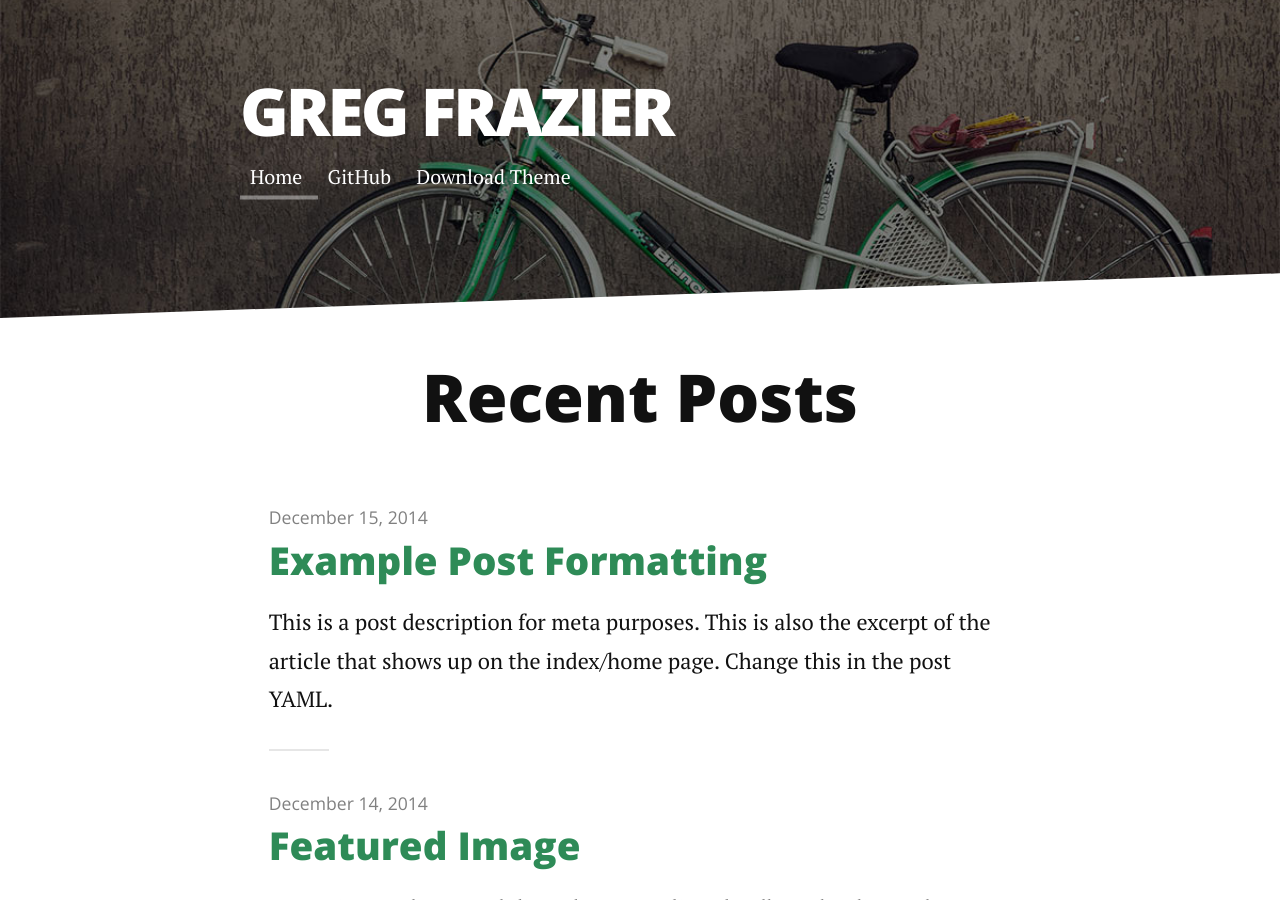
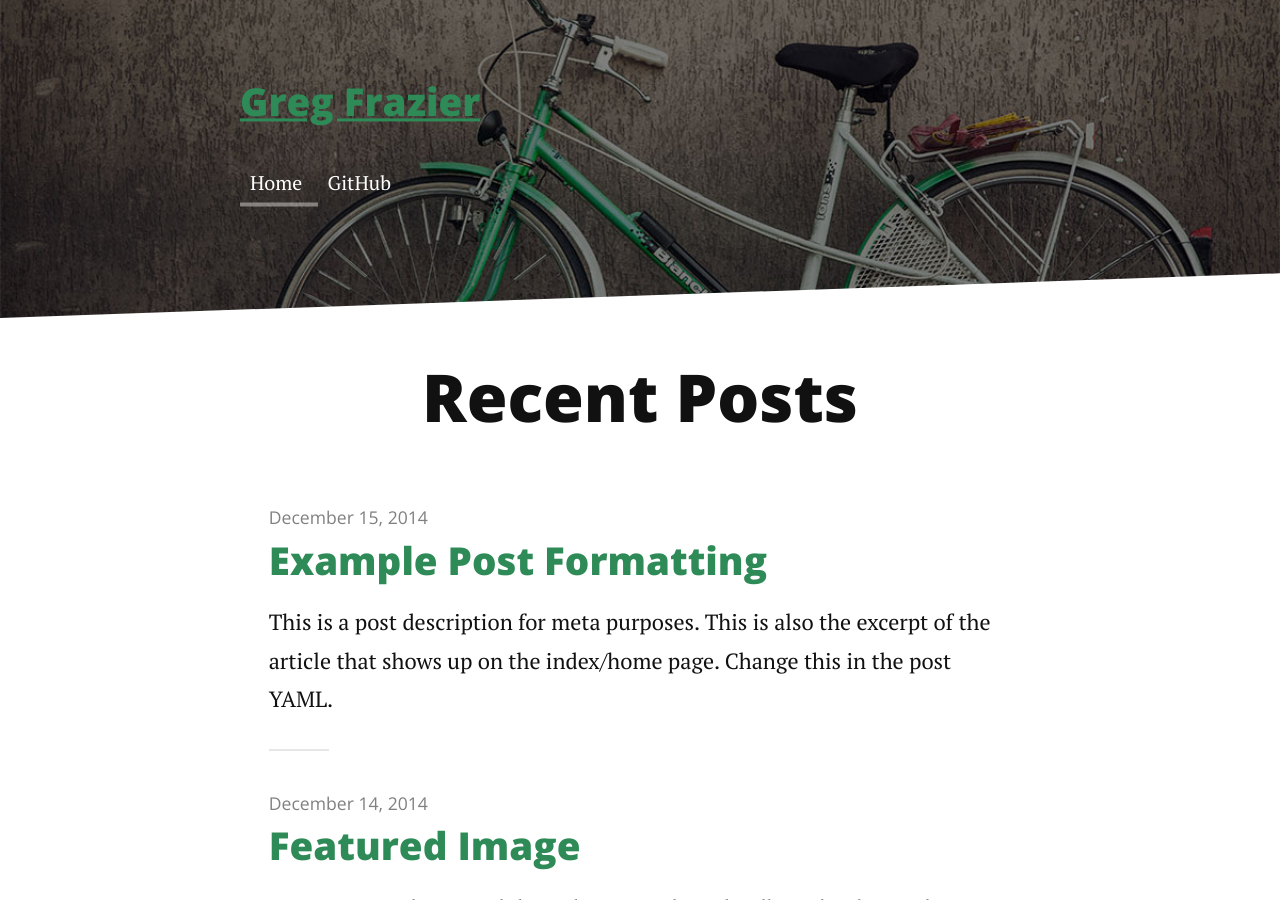
Before and after one commit to gnfrazier/gnfrazier.github.io, a Jekyll site: the page built from index.html, in a window 1280 px wide and 900 px high. Built offline with Jekyll 4.4.1, drawn with Linux system fonts in a browser that asks for light colours; nearby versions of some CDN libraries; the list of posts is cut into pages by our own code; some of the changed text lies outside the part shown.

Commit message:
Update header and footer.

```diff
--- a/_includes/footer.html
+++ b/_includes/footer.html
@@ -1,6 +1,6 @@
 <div class="footer">
    <div class="container">
-      <p class="copy">&copy; {{ site.time | date: '%Y' }} <a href="http://brianmaierjr.com">Brian Maier Jr.</a> Powered by <a href="http://jekyllrb.com">Jekyll</a></p>
+      <p class="copy">&copy; {{ site.time | date: '%Y' }} <a href="http://gnfrazier.com">Greg Frazier</a> Powered by <a href="http://jekyllrb.com">Jekyll</a></p>
 
       <div class="footer-links">
          <ul class="noList">
--- a/_includes/header.html
+++ b/_includes/header.html
@@ -1,6 +1,6 @@
  <div class="header">
      <div class="container">
-         <h1 class="logo"><a href="{{ site.baseurl }}/">{{ site.title }}</a></h1>
+         <h3 class="logo"><a href="{{ site.baseurl }}/">{{ site.title }}</a></h3>
          <nav class="nav-collapse">
              <ul class="noList">
                  {% for link in site.navigation %}{% assign current = nil %}{% if page.url contains link.url or forloop.first and page.url == '/' or page.url == 'index.html' %}{% assign current = 'current' %}{% endif %}
@@ -8,8 +8,8 @@
                      <a href="{{ link.url | prepend: site.baseurl }}">{{ link.title }}</a>
                  </li>
                  {% endfor %}
-                 <li> <a href="https://github.com/brianmaierjr/long-haul" target="_blank">GitHub</a></li>
-                 <li><a href="https://github.com/brianmaierjr/long-haul/archive/master.zip">Download Theme</a></li>
+                 <li> <a href="https://github.com/gnfrazier" target="_blank">GitHub</a></li>
+
              </ul>
          </nav>
      </div>
```
